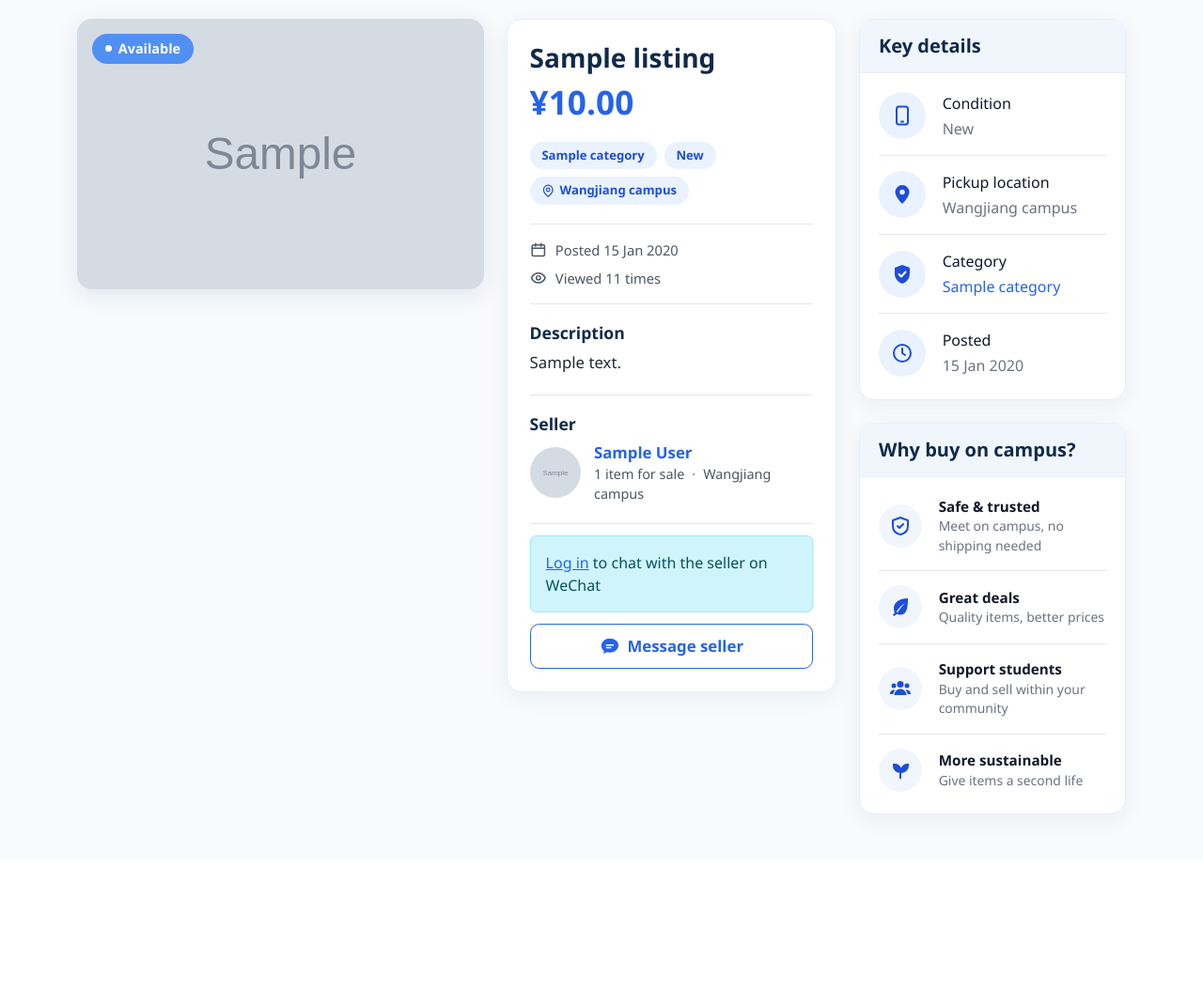
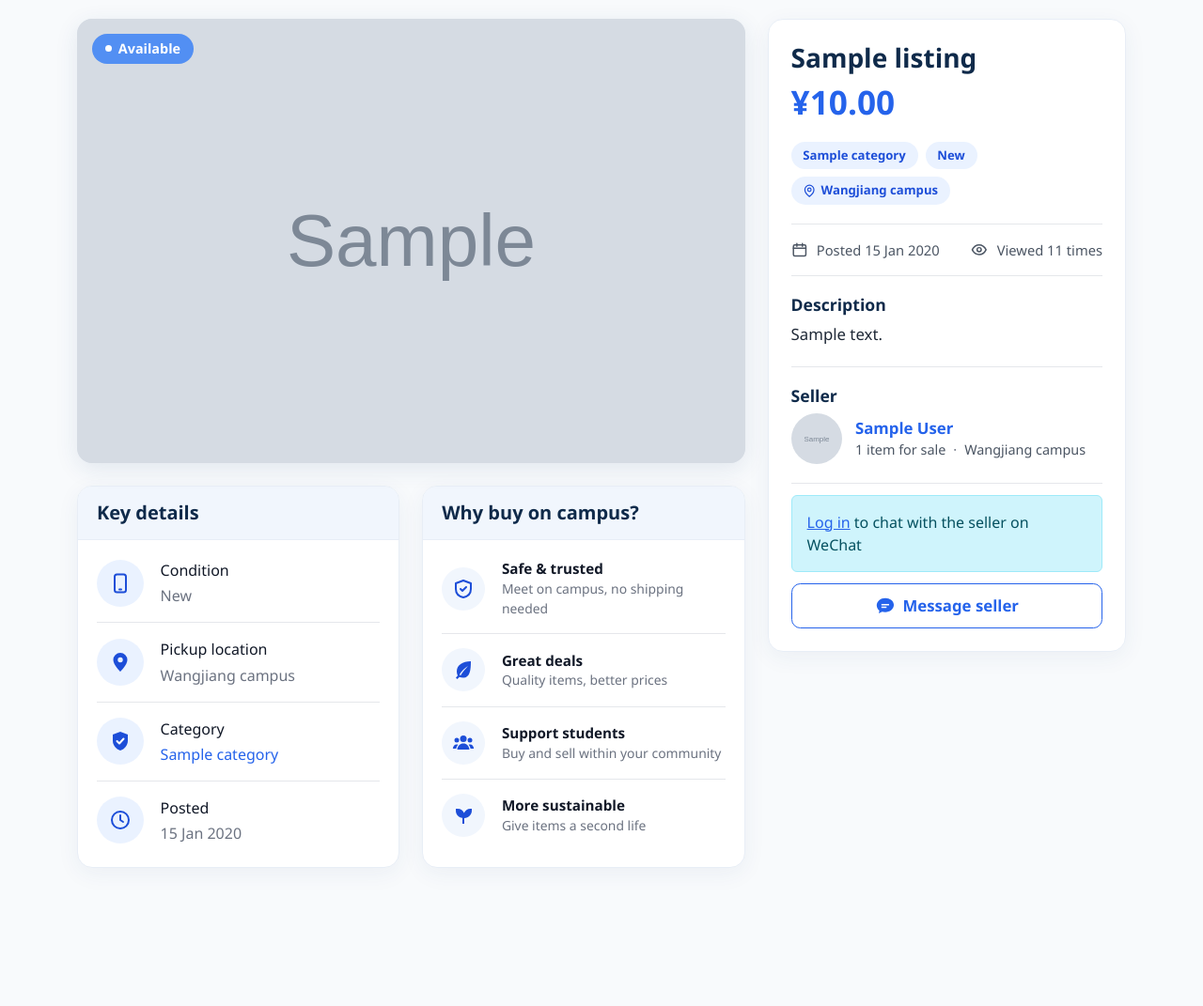
Before and after one commit to mafoudmaryam/campus-marketplace, a Django app: page /listing/1/ in a window 1280 px wide. Shown: the part 111-1182 px from the top of the page at 94% size. Before the commit the page ends 987 px from the top, so only its background shows below. Run offline with Django 5.2, Linux system fonts and the light colour scheme; tables that the repository leaves empty hold one stand-in row (values such as "Sample post"); grey boxes marked "Sample" are stand-in pictures; some libraries are stand-ins or nearby versions.

Commit message:
Balance the listing page layout

```diff
--- a/static/css/site.css
+++ b/static/css/site.css
@@ -575,27 +575,29 @@
 .detail-more { grid-area: more; }
 .detail-why { grid-area: why; }
 
-/* tablets: two columns */
+/* tablets: photos on top, side cards next to each other */
 @media (min-width: 768px) {
   .detail-grid {
-    grid-template-columns: minmax(0, 1.15fr) minmax(0, 1fr);
+    grid-template-columns: minmax(0, 1fr) minmax(0, 1fr);
     grid-template-areas:
-      "gallery main"
-      "more    more"
-      "keys    why";
+      "gallery gallery"
+      "main    main"
+      "keys    why"
+      "more    more";
   }
+  .detail-keys, .detail-why { align-self: stretch; }
 }
 
-/* desktop: photos and main card, more from the seller underneath, side cards on the right */
-@media (min-width: 1200px) {
+/* desktop: photos and info cards on the left, the main card follows you down the page on the right */
+@media (min-width: 992px) {
   .detail-grid {
-    grid-template-columns: minmax(0, 1.6fr) minmax(0, 1.3fr) minmax(0, 1.05fr);
-    grid-template-rows: auto 1fr auto;
+    grid-template-columns: minmax(0, .9fr) minmax(0, .9fr) minmax(0, 1fr);
     grid-template-areas:
-      "gallery main keys"
-      "gallery main why"
-      "more    more why";
+      "gallery gallery main"
+      "keys    why     main"
+      "more    more    main";
   }
+  .detail-main { position: sticky; top: 1.25rem; }
 }
 
 .detail-card {
@@ -903,8 +905,8 @@
   font-weight: 500;
 }
 .mini-date { display: flex; align-items: center; gap: .3rem; font-size: .75rem; color: var(--muted); }
-@media (min-width: 768px) and (max-width: 1399.98px) {
-  /* narrow three-up cards: photo on top */
+@media (min-width: 768px) {
+  /* three cards in a row: photo on top */
   .mini-card { flex-direction: column; }
   .mini-photo { flex-basis: auto; height: 130px; }
 }
--- a/templates/base.html
+++ b/templates/base.html
@@ -6,7 +6,7 @@
   <meta name="viewport" content="width=device-width, initial-scale=1">
   <title>{% block title %}Campus Marketplace{% endblock %}</title>
   <link href="{% static 'css/bootstrap.min.css' %}" rel="stylesheet">
-  <link href="{% static 'css/site.css' %}?v=3" rel="stylesheet">
+  <link href="{% static 'css/site.css' %}?v=4" rel="stylesheet">
 </head>
 <body>
 
```
